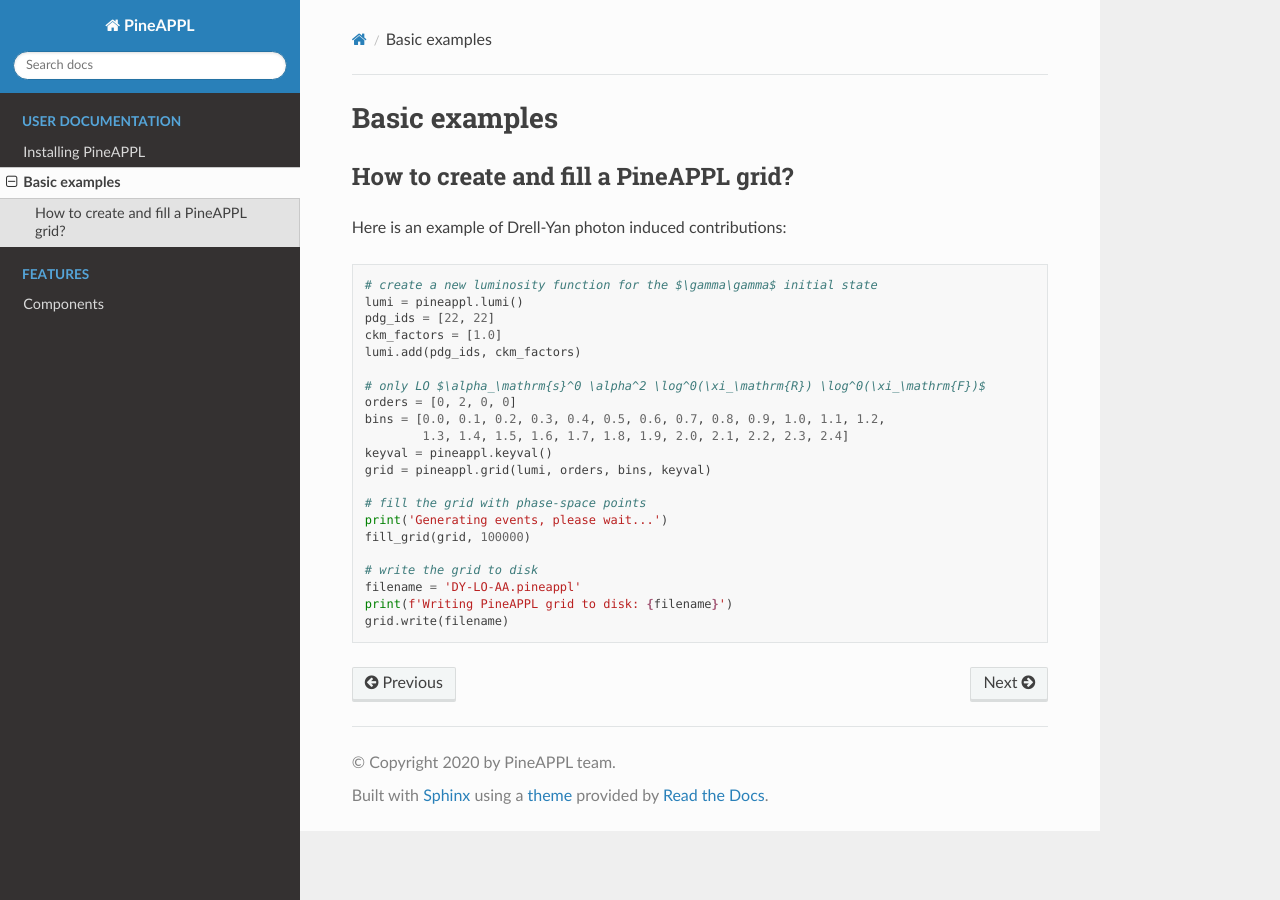
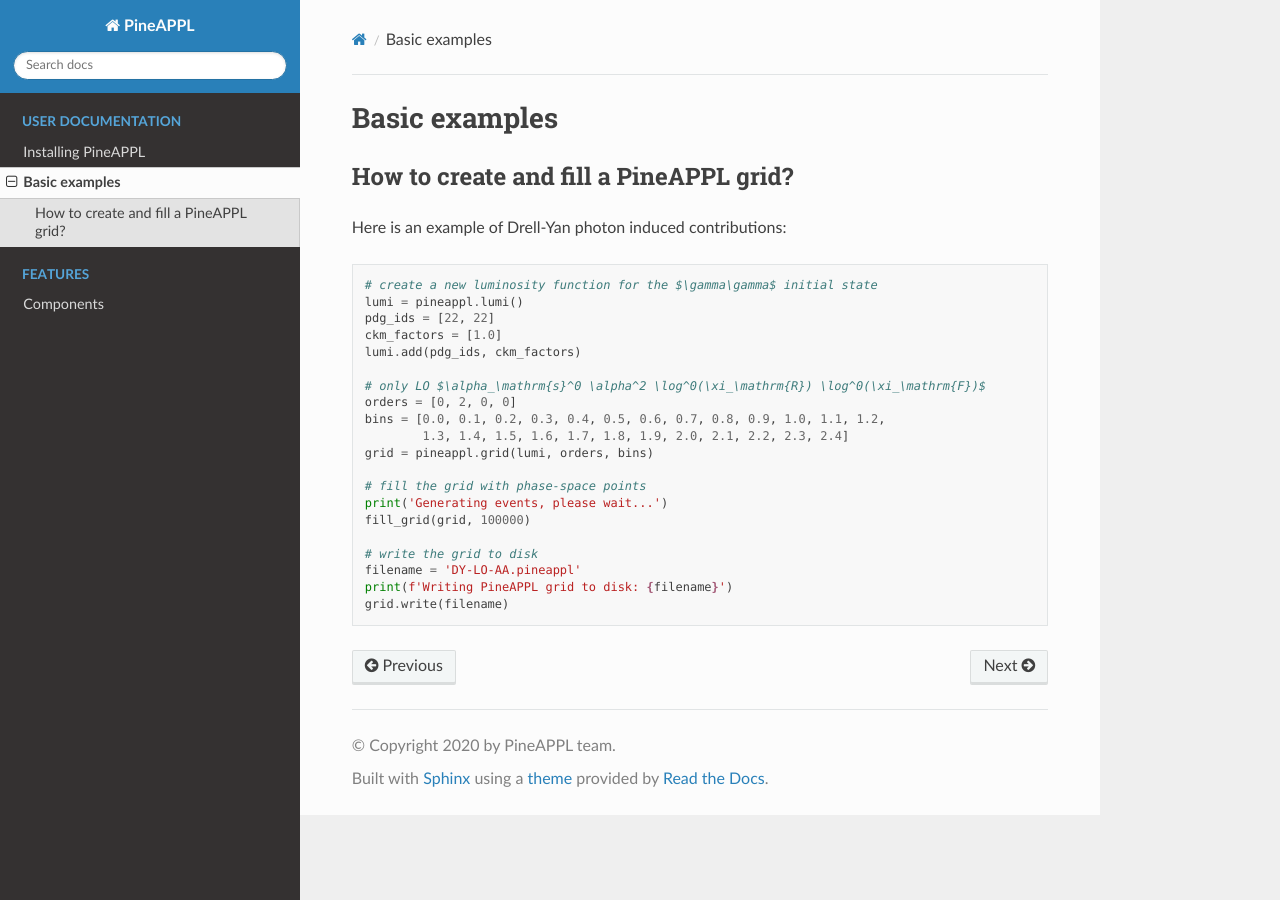
Before and after one commit to NNPDF/pineappl, a Sphinx documentation site: the page built from wrappers/python/doc/source/examples.rst, in a window 1280 px wide. Built offline with Sphinx 7.4.7 and the Read the Docs theme 2.0.0, drawn with Linux system fonts in a browser that asks for light colours; the version number could not be read and is left out.

Commit message:
updating sphinx example

```diff
--- a/wrappers/python/doc/source/examples.rst
+++ b/wrappers/python/doc/source/examples.rst
@@ -19,8 +19,7 @@
     orders = [0, 2, 0, 0]
     bins = [0.0, 0.1, 0.2, 0.3, 0.4, 0.5, 0.6, 0.7, 0.8, 0.9, 1.0, 1.1, 1.2,
             1.3, 1.4, 1.5, 1.6, 1.7, 1.8, 1.9, 2.0, 2.1, 2.2, 2.3, 2.4]
-    keyval = pineappl.keyval()
-    grid = pineappl.grid(lumi, orders, bins, keyval)
+    grid = pineappl.grid(lumi, orders, bins)
 
     # fill the grid with phase-space points
     print('Generating events, please wait...')
```
